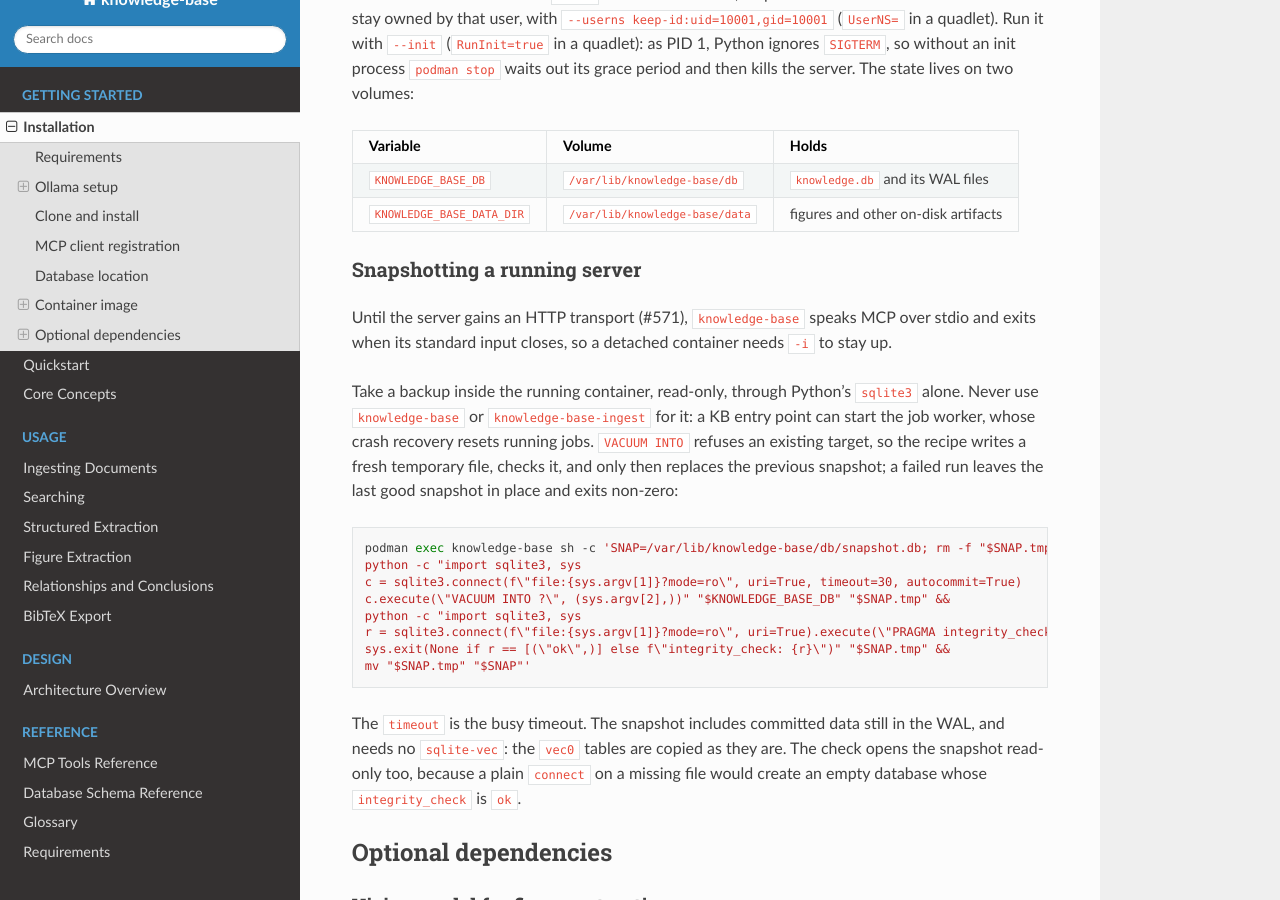
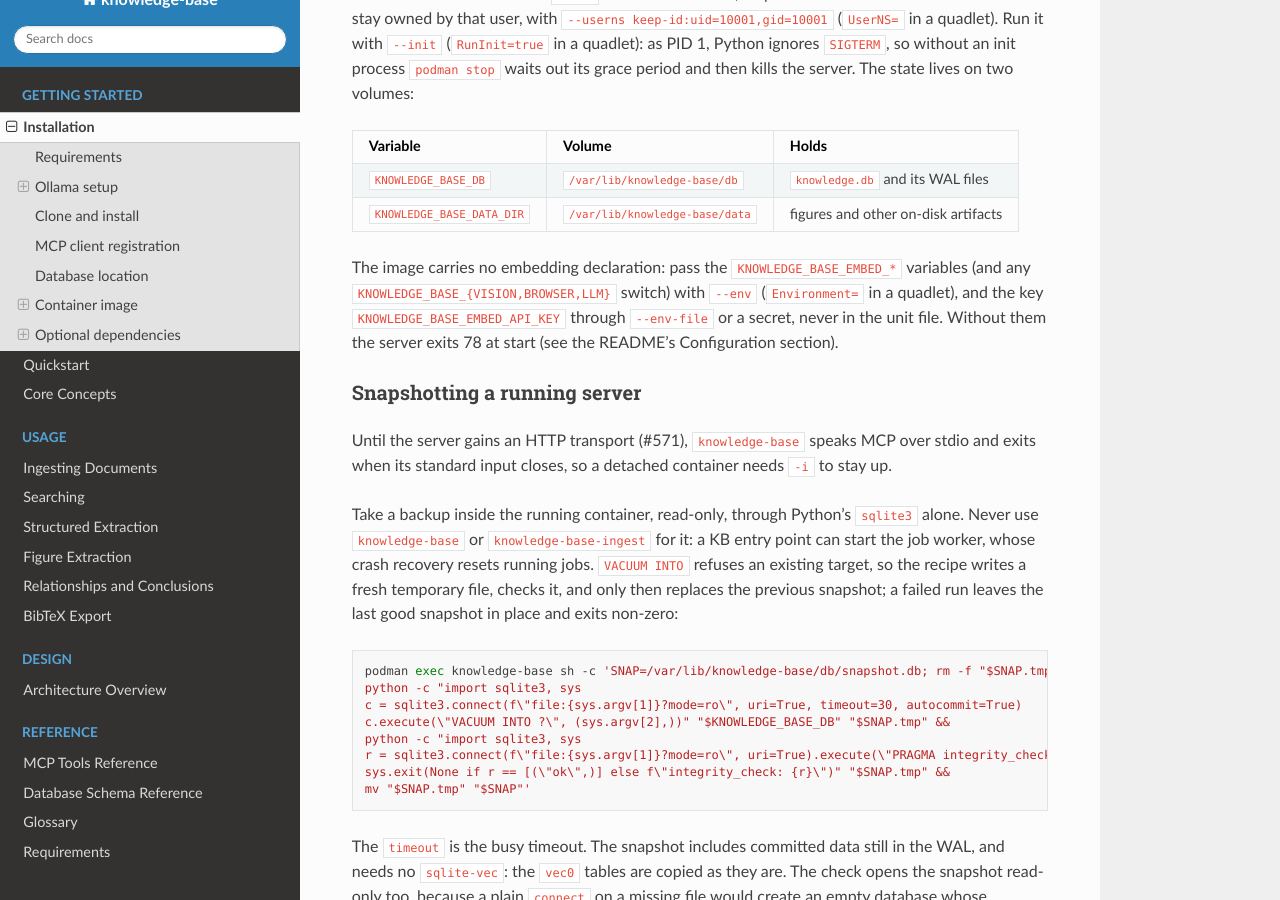
Before and after one commit to dutiona/knowledge-base, a Sphinx documentation site: the page built from docs/getting-started/installation.md, in a window 1280 px wide and 900 px high, scrolled down 3109 px. Built offline with Sphinx 7.4.7 and the Read the Docs theme 3.1.0, drawn with Linux system fonts in a browser that asks for light colours.

Commit message:
docs(container): say the image needs the embedding declaration
The container image landed (#575) while #569 was in review; its server now
exits 78 without the KNOWLEDGE_BASE_EMBED_* declaration, so the container
section says how to pass it, the key through an env file or a secret.

```diff
--- a/docs/getting-started/installation.md
+++ b/docs/getting-started/installation.md
@@ -141,6 +141,11 @@ its grace period and then kills the server. The state lives on two volumes:
 | `KNOWLEDGE_BASE_DB`       | `/var/lib/knowledge-base/db`   | `knowledge.db` and its WAL files    |
 | `KNOWLEDGE_BASE_DATA_DIR` | `/var/lib/knowledge-base/data` | figures and other on-disk artifacts |
 
+The image carries no embedding declaration: pass the `KNOWLEDGE_BASE_EMBED_*` variables (and any
+`KNOWLEDGE_BASE_{VISION,BROWSER,LLM}` switch) with `--env` (`Environment=` in a quadlet), and the key
+`KNOWLEDGE_BASE_EMBED_API_KEY` through `--env-file` or a secret, never in the unit file. Without them the server
+exits 78 at start (see the README's Configuration section).
+
 ### Snapshotting a running server
 
 Until the server gains an HTTP transport (#571), `knowledge-base` speaks MCP over stdio and exits when its standard
```
